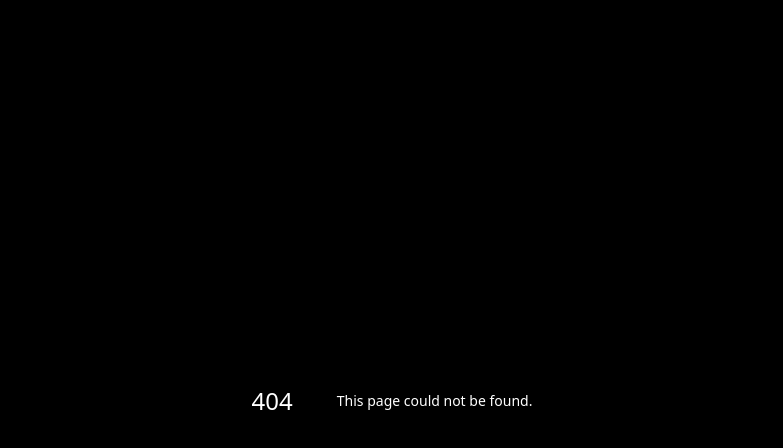
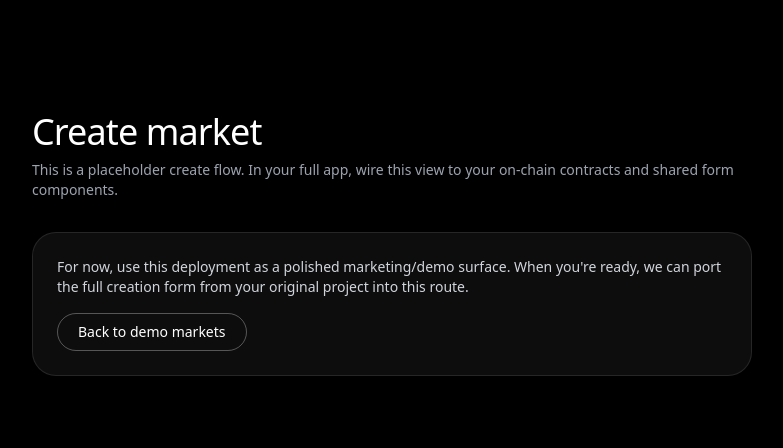
Before and after one commit to imzjes/horizon, a Next.js app in the folder apps/web/: page /create in a window 1280 px wide. Before the commit this address had no page. Shown: the top 448 px of the page, without its empty margins (248-1031 px from the left). Built offline with nearby package versions, Linux system fonts and the light colour scheme.

Commit message:
Add markets, create, and creator routes to Horizon web app

```diff
--- /dev/null
+++ b/apps/web/app/create/page.tsx
@@ -0,0 +1,33 @@
+import Link from "next/link";
+
+export default function CreateMarketPage() {
+  return (
+    <main className="min-h-screen bg-black text-white">
+      <div className="mx-auto max-w-3xl px-6 pt-28 pb-20">
+        <header className="mb-8">
+          <h1 className="text-3xl font-light tracking-tight sm:text-4xl">
+            Create market
+          </h1>
+          <p className="mt-2 text-sm text-gray-400">
+            This is a placeholder create flow. In your full app, wire this view
+            to your on‑chain contracts and shared form components.
+          </p>
+        </header>
+
+        <section className="rounded-3xl border border-white/10 bg-white/5 p-6 backdrop-blur">
+          <p className="mb-4 text-sm text-gray-300">
+            For now, use this deployment as a polished marketing/demo surface.
+            When you&apos;re ready, we can port the full creation form from
+            your original project into this route.
+          </p>
+          <Link
+            href="/markets"
+            className="inline-flex items-center justify-center rounded-full border border-white/30 px-5 py-2 text-sm font-medium text-white transition hover:border-white/60 hover:bg-white/10"
+          >
+            Back to demo markets
+          </Link>
+        </section>
+      </div>
+    </main>
+  );
+}
--- /dev/null
+++ b/apps/web/app/creator/page.tsx
@@ -0,0 +1,16 @@
+export default function CreatorConsolePage() {
+  return (
+    <main className="min-h-screen bg-black text-white">
+      <div className="mx-auto max-w-3xl px-6 pt-28 pb-20">
+        <h1 className="text-3xl font-light tracking-tight sm:text-4xl">
+          Creator console
+        </h1>
+        <p className="mt-2 text-sm text-gray-400">
+          This route is reserved for your creator analytics and management
+          tools. The current deployment only includes demo landing + markets,
+          but the navigation links now resolve without 404s.
+        </p>
+      </div>
+    </main>
+  );
+}
--- /dev/null
+++ b/apps/web/app/markets/page.tsx
@@ -0,0 +1,75 @@
+import Link from "next/link";
+import {
+  DEMO_MARKETS,
+  DEMO_CATEGORIES,
+  formatTimeAgo
+} from "../../../packages/shared/src/demo-data";
+
+export default function MarketsPage() {
+  return (
+    <main className="min-h-screen bg-black text-white">
+      <div className="mx-auto max-w-6xl px-6 pt-28 pb-20">
+        <header className="mb-10 flex flex-col gap-4 sm:flex-row sm:items-end sm:justify-between">
+          <div>
+            <h1 className="text-3xl font-light tracking-tight sm:text-4xl">
+              Markets
+            </h1>
+            <p className="mt-2 text-sm text-gray-400">
+              Demo markets powered by static data. Connect this view to your
+              on‑chain contracts when ready.
+            </p>
+          </div>
+          <Link
+            href="/create"
+            className="inline-flex items-center justify-center rounded-full border border-white/30 px-5 py-2 text-sm font-medium text-white transition hover:border-white/60 hover:bg-white/10"
+          >
+            Create market
+          </Link>
+        </header>
+
+        <div className="mb-8 flex flex-wrap gap-2 text-xs">
+          {DEMO_CATEGORIES.map((cat) => (
+            <span
+              key={cat.name}
+              className="rounded-full border border-white/15 bg-white/5 px-3 py-1 text-gray-300"
+            >
+              {cat.name} · {cat.count}
+            </span>
+          ))}
+        </div>
+
+        <div className="grid gap-5 md:grid-cols-2">
+          {DEMO_MARKETS.map((m) => (
+            <article
+              key={m.id}
+              className="group relative overflow-hidden rounded-3xl border border-white/10 bg-white/5 p-5 backdrop-blur transition hover:border-white/30 hover:bg-white/10"
+            >
+              <div className="mb-3 flex items-center justify-between text-xs text-gray-400">
+                <span>{m.category}</span>
+                <span>Created {formatTimeAgo(m.createdAt)}</span>
+              </div>
+              <h2 className="mb-2 text-lg font-medium">{m.title}</h2>
+              <p className="mb-4 line-clamp-2 text-sm text-gray-300">
+                {m.description}
+              </p>
+              <div className="flex items-center justify-between text-xs text-gray-300">
+                <div>
+                  <div className="text-[0.7rem] uppercase text-gray-400">
+                    Liquidity
+                  </div>
+                  <div>${Number(m.liquidityUsd) / 1e6}</div>
+                </div>
+                <div className="text-right">
+                  <div className="text-[0.7rem] uppercase text-gray-400">
+                    Status
+                  </div>
+                  <div className="capitalize">{m.status}</div>
+                </div>
+              </div>
+            </article>
+          ))}
+        </div>
+      </div>
+    </main>
+  );
+}
```
